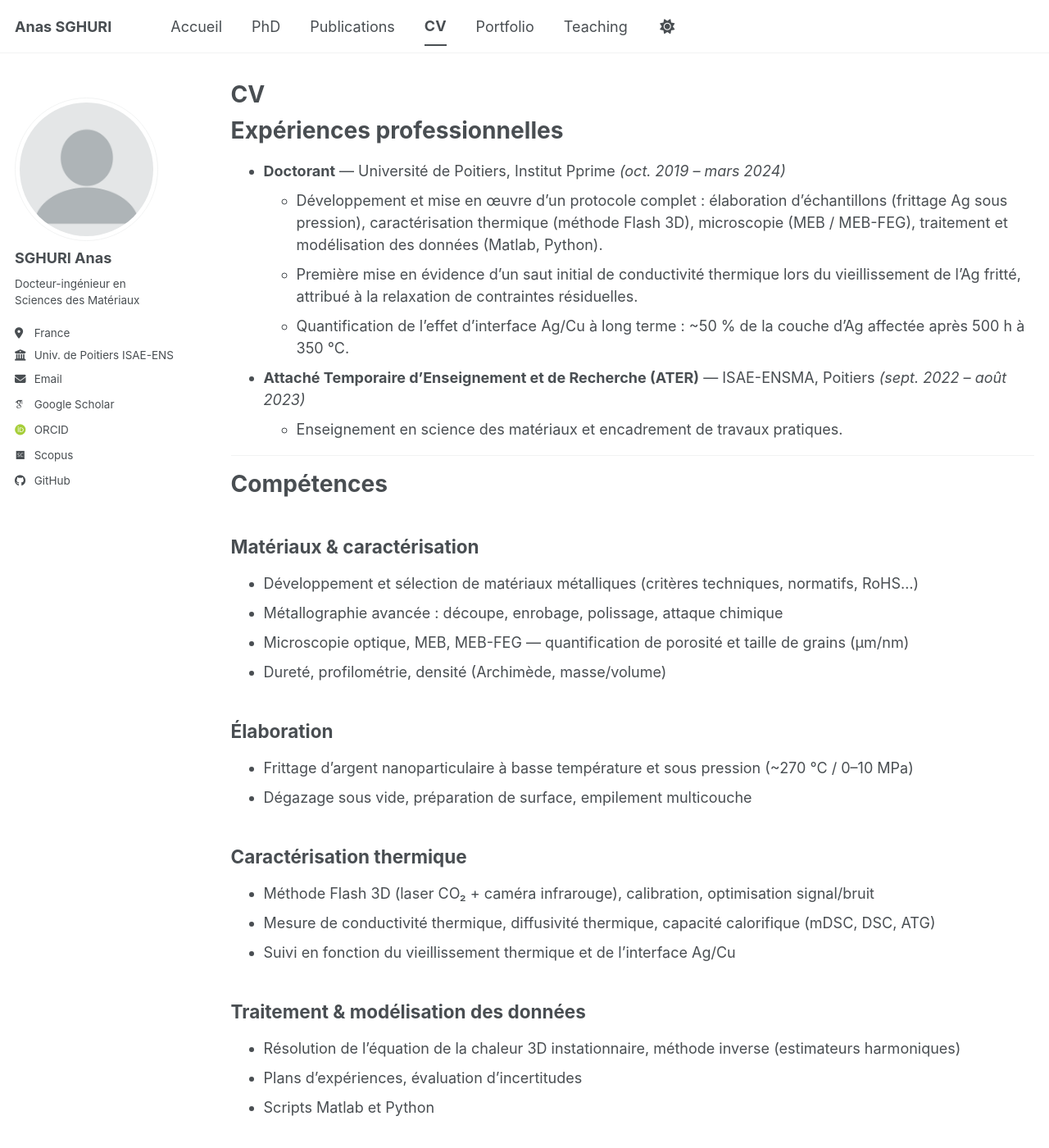
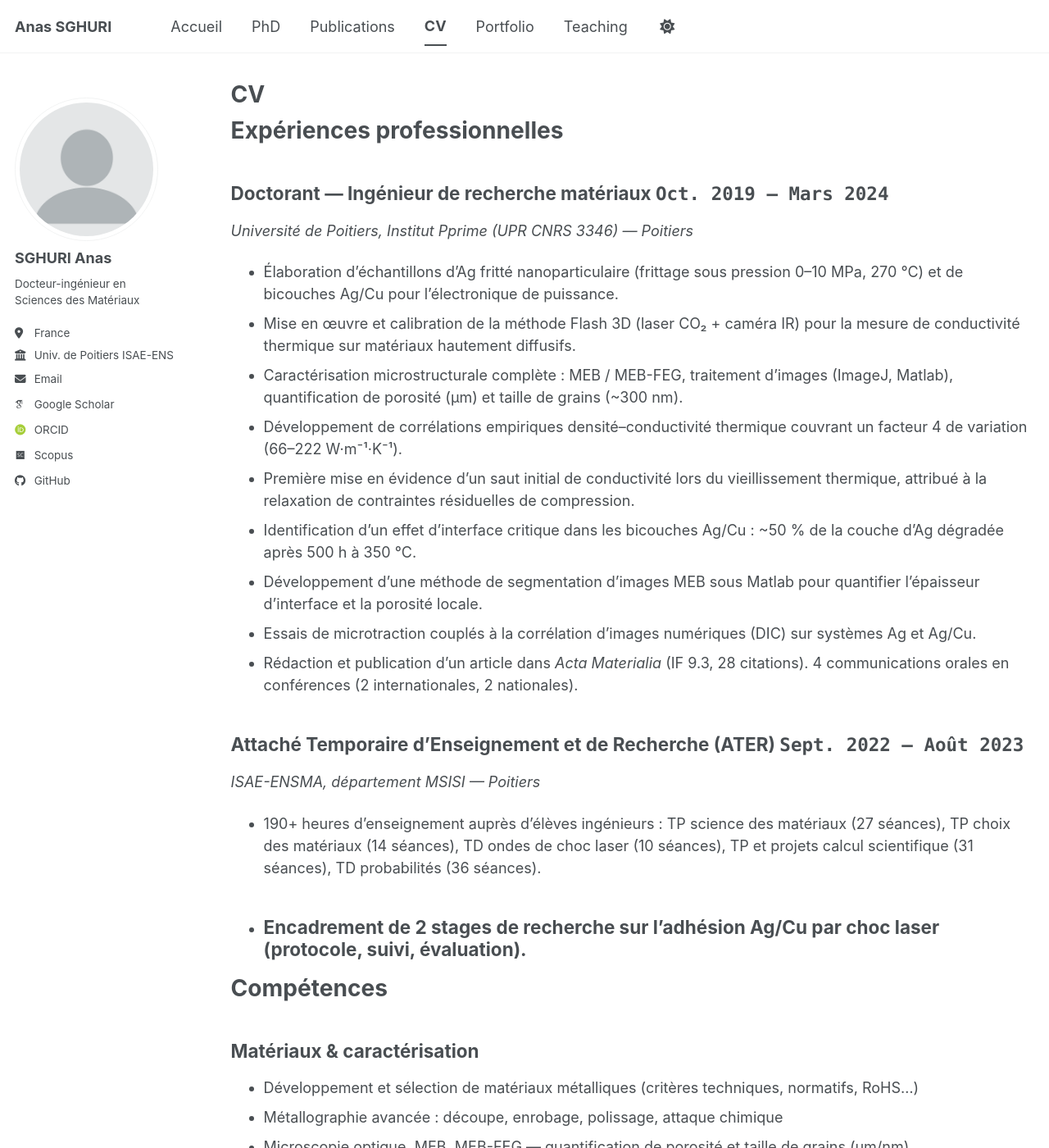
Before and after one commit to Anas-Sg-git/anas-sghuri, a Jekyll site: the page built from _pages/cv.md, in a window 1280 px wide and 1400 px high. Shown: the whole window at 82% size. Built offline with Jekyll 4.4.1, drawn with Linux system fonts in a browser that asks for light colours; some web fonts are replaced; a script bundle is joined from its source files by our own code; library files that are not in the unit come from our copies.

Commit message:
Update cv.md

```diff
--- a/_pages/cv.md
+++ b/_pages/cv.md
@@ -8,14 +8,26 @@
 {% include base_path %}
 # Expériences professionnelles
 
-* **Doctorant** — Université de Poitiers, Institut Pprime *(oct. 2019 – mars 2024)*
-  * Développement et mise en œuvre d'un protocole complet : élaboration d'échantillons (frittage Ag sous pression), caractérisation thermique (méthode Flash 3D), microscopie (MEB / MEB-FEG), traitement et modélisation des données (Matlab, Python).
-  * Première mise en évidence d'un saut initial de conductivité thermique lors du vieillissement de l'Ag fritté, attribué à la relaxation de contraintes résiduelles.
-  * Quantification de l'effet d'interface Ag/Cu à long terme : ~50 % de la couche d'Ag affectée après 500 h à 350 °C.
+## Doctorant — Ingénieur de recherche matériaux `Oct. 2019 – Mars 2024`
 
-* **Attaché Temporaire d'Enseignement et de Recherche (ATER)** — ISAE-ENSMA, Poitiers *(sept. 2022 – août 2023)*
-  * Enseignement en science des matériaux et encadrement de travaux pratiques.
+*Université de Poitiers, Institut Pprime (UPR CNRS 3346) — Poitiers*
 
+- Élaboration d'échantillons d'Ag fritté nanoparticulaire (frittage sous pression 0–10 MPa, 270 °C) et de bicouches Ag/Cu pour l'électronique de puissance.
+- Mise en œuvre et calibration de la méthode Flash 3D (laser CO₂ + caméra IR) pour la mesure de conductivité thermique sur matériaux hautement diffusifs.
+- Caractérisation microstructurale complète : MEB / MEB-FEG, traitement d'images (ImageJ, Matlab), quantification de porosité (µm) et taille de grains (~300 nm).
+- Développement de corrélations empiriques densité–conductivité thermique couvrant un facteur 4 de variation (66–222 W·m⁻¹·K⁻¹).
+- Première mise en évidence d'un saut initial de conductivité lors du vieillissement thermique, attribué à la relaxation de contraintes résiduelles de compression.
+- Identification d'un effet d'interface critique dans les bicouches Ag/Cu : ~50 % de la couche d'Ag dégradée après 500 h à 350 °C.
+- Développement d'une méthode de segmentation d'images MEB sous Matlab pour quantifier l'épaisseur d'interface et la porosité locale.
+- Essais de microtraction couplés à la corrélation d'images numériques (DIC) sur systèmes Ag et Ag/Cu.
+- Rédaction et publication d'un article dans *Acta Materialia* (IF 9.3, 28 citations). 4 communications orales en conférences (2 internationales, 2 nationales).
+
+## Attaché Temporaire d'Enseignement et de Recherche (ATER) `Sept. 2022 – Août 2023`
+
+*ISAE-ENSMA, département MSISI — Poitiers*
+
+- 190+ heures d'enseignement auprès d'élèves ingénieurs : TP science des matériaux (27 séances), TP choix des matériaux (14 séances), TD ondes de choc laser (10 séances), TP et projets calcul scientifique (31 séances), TD probabilités (36 séances).
+- Encadrement de 2 stages de recherche sur l'adhésion Ag/Cu par choc laser (protocole, suivi, évaluation).
 ---
 
 # Compétences
```
